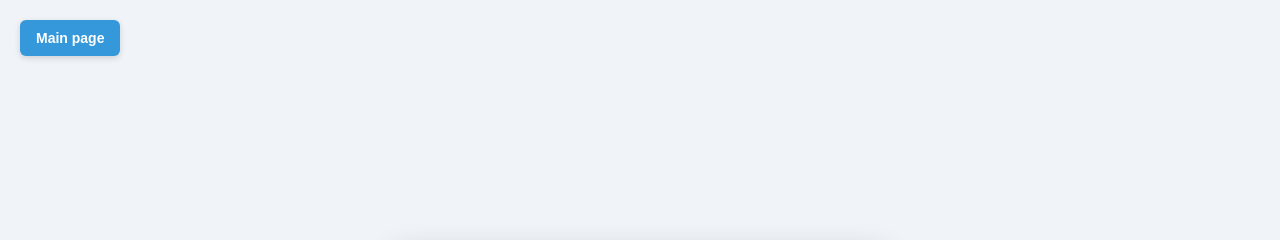
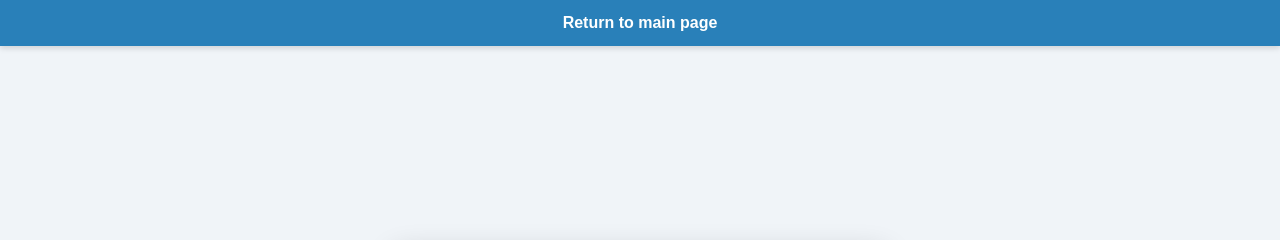
Before and after one commit to rubannn/freecodecamp, a plain HTML site: page task01/index.html in a window 1280 px wide. Shown: the top 240 px of the page. Drawn offline with Linux system fonts and the light colour scheme.

Commit message:
Update navigation button text to "Return to main page" for consistency across all tasks; adjust button styling for improved layout

```diff
--- a/css/main.css
+++ b/css/main.css
@@ -82,31 +82,32 @@ tr td:nth-child(2) {
 }
 
 
-/* return button "Main page" */
+/* return button "Return to main page" */
 .mnu {
     position: fixed;
-    top: 20px;
-    left: 20px;
+    top: 0;
+    left: 0;
+    width: 100%;
     z-index: 1000;
+    box-shadow: 0 2px 6px rgba(0, 0, 0, 0.15);
+    /* лёгкая тень снизу */
 }
 
 .mnu #menu-btn {
-    display: inline-block;
-    padding: 10px 16px;
+    display: block;
+    width: 100%;
+    text-align: center;
+    padding: 14px 0;
     background-color: #3498db;
     color: white;
-    border-radius: 6px;
-    font-size: 14px;
+    font-size: 16px;
     font-weight: 600;
     text-decoration: none;
     cursor: pointer;
-    transition: background-color 0.3s, transform 0.2s;
-    box-shadow: 0 2px 6px rgba(0, 0, 0, 0.15);
-    width: auto;
-    /* убираем 100% */
+    transition: background-color 0.3s;
+    box-sizing: border-box;
 }
 
 .mnu #menu-btn:hover {
     background-color: #2980b9;
-    transform: translateY(-2px);
 }
--- a/task01/index.html
+++ b/task01/index.html
@@ -12,7 +12,7 @@
 
 <body>
     <div class="mnu">
-        <a id="menu-btn" href="../index.html">Main page</a>
+        <a id="menu-btn" href="../index.html">Return to main page</a>
     </div>
 
     <div class="container">
```
Also changed, not shown: task02/index.html (+1 -1 lines), task03/index.html (+1 -1 lines), task04/index.html (+1 -1 lines), task05/index.html (+1 -1 lines).
